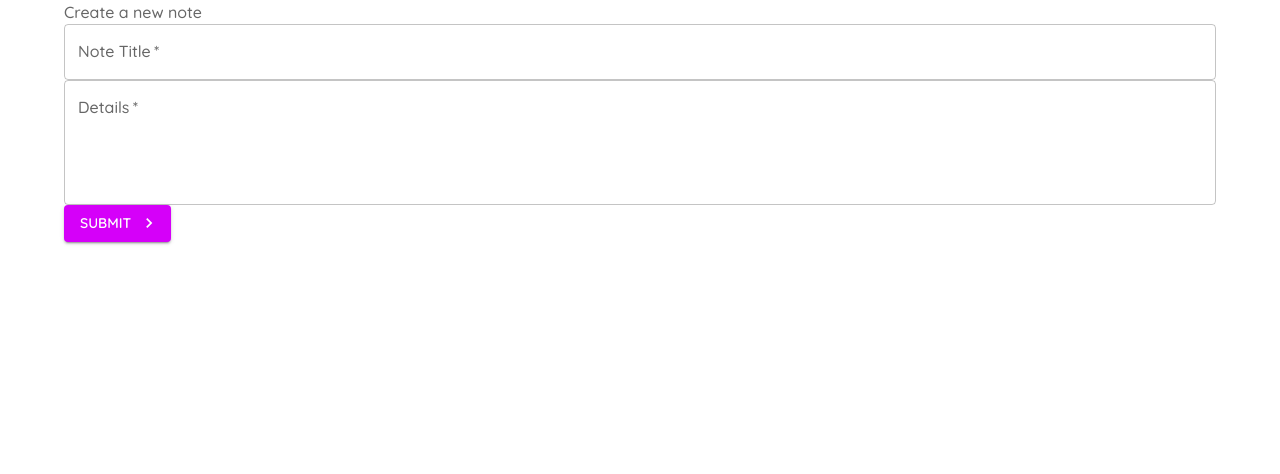
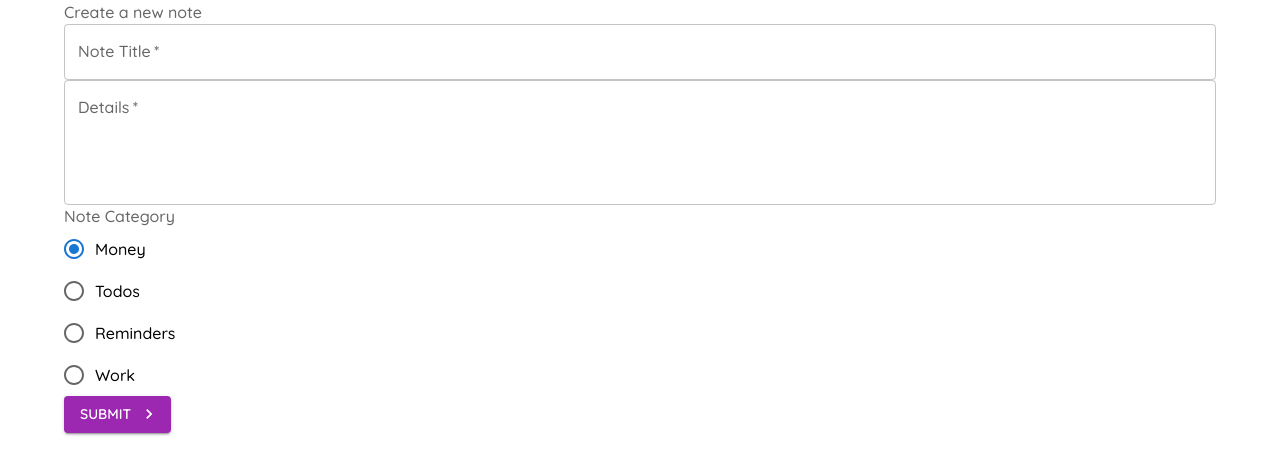
Before and after one commit to pratap360/materialui-pract, a React (Create React App) app: page /create in a window 1280 px wide. Shown: the top 474 px of the page. Built offline with nearby package versions, Linux system fonts and the light colour scheme.

Commit message:
radio btns & formcontrol

```diff
--- a/src/App.js
+++ b/src/App.js
@@ -9,12 +9,12 @@
 
 
 const theme = createTheme({
-  palette: {
-    primary: {
-      main: '#fefefe'
-    },
-    secondary: purple
-  },
+  // palette: {
+  //   primary: {
+  //     main: '#fefefe'
+  //   },
+  //   secondary: purple
+  // },
   typography: {
     fontFamily: 'Quicksand',
     fontWeightLight: 400,
@@ -28,6 +28,7 @@
 function App() {
   return (
     <ThemeProvider theme={theme}>
+    {/* <ThemeProvider> */}
     <Router>
       <Switch>
         <Route exact path="/">
--- a/src/pages/Create.js
+++ b/src/pages/Create.js
@@ -6,6 +6,7 @@
 import { makeStyles } from '@mui/styles';
 import TextField from '@mui/material/TextField';
 import { useState } from 'react'
+import { FormControl, FormControlLabel, FormLabel, Radio, RadioGroup } from '@mui/material';
 // import ButtonGroup from '@mui/material/ButtonGroup';
 // import SendIcon from '@mui/icons-material/Send';
 
@@ -28,6 +29,7 @@
   const [detail, setDetail] = useState('')
   const [titleError, setTitleError] = useState(false)
   const [detailError, setDetailsError] = useState(false)
+  const [category, setCategory] = useState('money')
 
   const handleSubmit = (e) => {
     e.preventDefault();
@@ -43,7 +45,7 @@
     }
 
     if (title && detail) {
-      console.log(title, detail);
+      console.log(title, detail,category);
     }
 
   }
@@ -54,8 +56,8 @@
         varient="h6"
         color="textSecondary"
         component="h2"
-        gutterbutton
-        >
+        gutterbutton='true'
+      >
         Create a new note
       </Typography>
 
@@ -84,14 +86,25 @@
           multiline
           rows={4}
         />
+
+        {/* <Radio value="hello" />
+        <Radio value="goodbye" /> */}
+
+        <FormControl className={classes.field}>
+          <FormLabel>Note Category</FormLabel>
+          <RadioGroup value={category} onChange={(e) => setCategory(e.target.value)}>
+            <FormControlLabel value="money" control={<Radio />} label="Money" />
+            <FormControlLabel value="todos" control={<Radio />} label="Todos" />
+            <FormControlLabel value="reminders" control={<Radio />} label="Reminders" />
+            <FormControlLabel value="work" control={<Radio />} label="Work" />
+          </RadioGroup>
+        </FormControl>
+        <br />
         <Button
-          type='submit'
-          variant='contained'
-          color='secondary'
-          // disableElevation
-          // startIcon={<SendIcon/>}
-          endIcon={<KeyboardArrowRightIcon />}
-        >
+          type="submit"
+          color="secondary"
+          variant="contained"
+          endIcon={<KeyboardArrowRightIcon />}>
           Submit
         </Button>
       </form>
```
